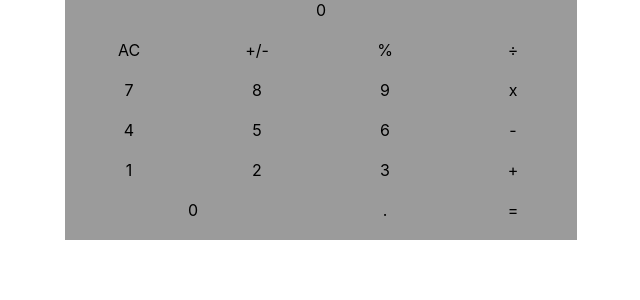
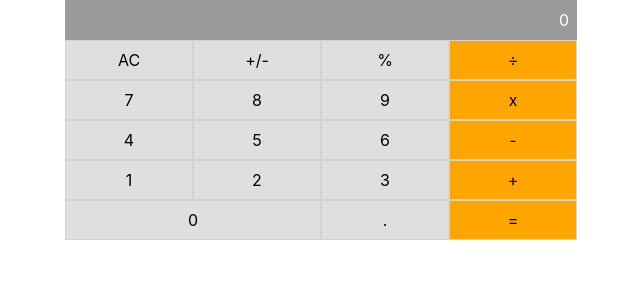
Before and after one commit to kosher9/math_magician, a React (Create React App) app: page / in a window 1280 px wide. Shown: the top 300 px of the page, without its empty margins (319-959 px from the left). Built offline with nearby package versions, Linux system fonts and the light colour scheme.

Commit message:
Styled inerface

```diff
--- a/src/components/Calculator.css
+++ b/src/components/Calculator.css
@@ -4,10 +4,38 @@
   grid-template-columns: 25% 25% 25% 25%;
 }
 
+.num-op{
+  background-color: rgb(223, 223, 223);
+}
+
 .Calculator-Row:nth-child(1) {
   grid-template-columns: 100%;
+  display: flex;
+  justify-content: flex-end;
 }
 
 .Calculator-Row:nth-child(6) {
   grid-template-columns: 50% 25% 25%;
 }
+
+.output {
+  color: white;
+  width: fit-content;
+  height: fit-content;
+  margin-right: 0.5rem;
+  align-self: center;
+}
+
+.btn {
+  display: flex;
+  justify-content: center;
+  border: 0.05rem solid rgb(212, 212, 212);
+}
+
+.btn > span {
+  align-self: center;
+}
+
+.orange {
+  background-color: orange;
+}
--- a/src/components/Calculator.js
+++ b/src/components/Calculator.js
@@ -11,35 +11,37 @@ class Calculator extends React.Component {
     return (
       <div className="Calculator">
         <div className="Calculator-Ctn">
-          <div className="Calculator-Row">0</div>
           <div className="Calculator-Row">
-            <div>AC</div>
-            <div>+/-</div>
-            <div>%</div>
-            <div>÷</div>
+            <span className="output">0</span>
           </div>
-          <div className="Calculator-Row">
-            <div>7</div>
-            <div>8</div>
-            <div>9</div>
-            <div>x</div>
+          <div className="Calculator-Row num-op">
+            <div className="btn"><span>AC</span></div>
+            <div className="btn"><span>+/-</span></div>
+            <div className="btn"><span>%</span></div>
+            <div className="btn orange"><span>÷</span></div>
           </div>
-          <div className="Calculator-Row">
-            <div>4</div>
-            <div>5</div>
-            <div>6</div>
-            <div>-</div>
+          <div className="Calculator-Row num-op">
+            <div className="btn"><span>7</span></div>
+            <div className="btn"><span>8</span></div>
+            <div className="btn"><span>9</span></div>
+            <div className="btn orange"><span>x</span></div>
           </div>
-          <div className="Calculator-Row">
-            <div>1</div>
-            <div>2</div>
-            <div>3</div>
-            <div>+</div>
+          <div className="Calculator-Row num-op">
+            <div className="btn"><span>4</span></div>
+            <div className="btn"><span>5</span></div>
+            <div className="btn"><span>6</span></div>
+            <div className="btn orange"><span>-</span></div>
           </div>
-          <div className="Calculator-Row">
-            <div>0</div>
-            <div>.</div>
-            <div>=</div>
+          <div className="Calculator-Row num-op">
+            <div className="btn"><span>1</span></div>
+            <div className="btn"><span>2</span></div>
+            <div className="btn"><span>3</span></div>
+            <div className="btn orange"><span>+</span></div>
+          </div>
+          <div className="Calculator-Row num-op">
+            <div className="btn"><span>0</span></div>
+            <div className="btn"><span>.</span></div>
+            <div className="btn orange"><span>=</span></div>
           </div>
         </div>
       </div>
```
Also changed, not shown: 2 other files (tests, documents, lock files or other folders).
